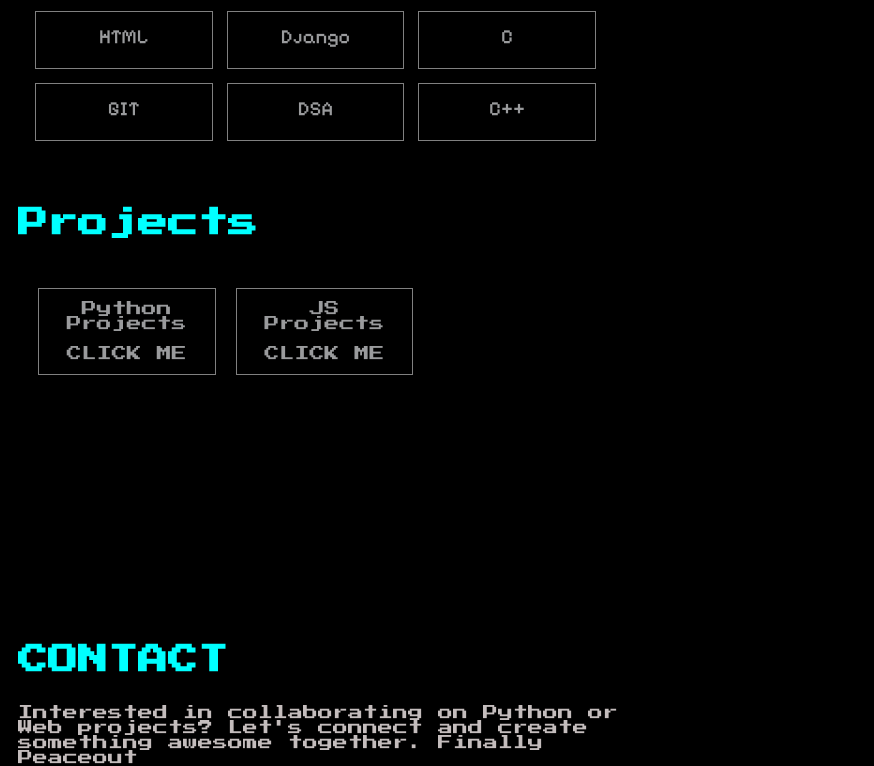
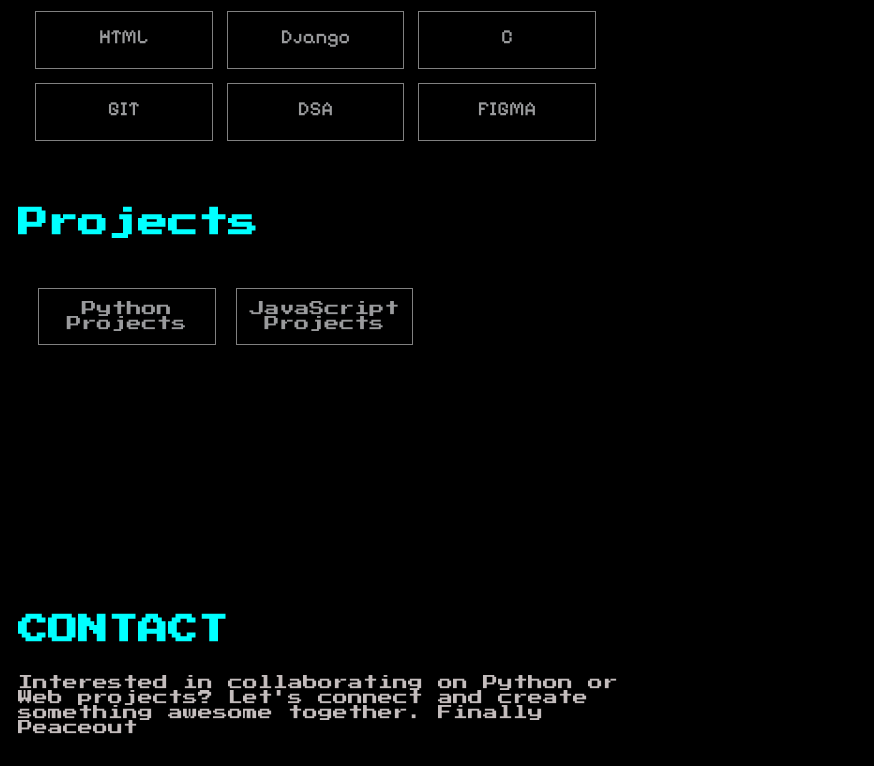
Before and after one commit to Kapiln16/website, a plain HTML site: page index.html in a window 1280 px wide. Shown: the part 1495-2261 px from the top of the page, without its empty margins (0-874 px from the left). Drawn offline with Linux system fonts and the light colour scheme.

Commit message:
index.html

```diff
--- a/index.html
+++ b/index.html
@@ -12,6 +12,7 @@ html lang="en">
     <link rel="preconnect" href="https://fonts.googleapis.com">
     <link rel="preconnect" href="https://fonts.gstatic.com" crossorigin>
     <link href="https://fonts.googleapis.com/css2?family=Pixelify+Sans:wght@400..700&display=swap" rel="stylesheet">
+
 
 </head>
 
@@ -74,24 +75,29 @@ html lang="en">
                     <div class="C">C</div>
                     <div class="git">GIT</div>
                     <div class="dsa">DSA</div>
-                    <div class="cplus">C++</div>
+                    <div class="figma">FIGMA</div>
                 </div>
 
             </section>
 
         </div>
-         <div class= "project">
+        <div class= "project">
 
                <h3 class="projectid">Projects</h3>
                 <div class="gitflex">
-                    <div class="python" >Python Projects
-                     <br> <br>
-                     <a class = "clickme" href="https://github.com/Kapiln16/Portfolio" target="_blank">  CLICK ME   </a>
+                    <div class="python" >
+
+                     <a class = "clickme"href="https://github.com/Kapiln16/Portfolio" target="_blank"> Python Projects </a>
                     </div>
-                    <div class="JavaScript">JS Projects  <br> <br>
-                     <a class = "clickme" href="https://github.com/Kapiln16/Portfolio" target="_blank">  CLICK ME   </a></div>
+
+                    <div class="JavaScript">
+                        <a  class ="clickme" href="https://github.com/Kapiln16/Portfolio" target="_blank"> JavaScript Projects </a>
+
+                        </div>
+                     </div>
                 </div>
         </div>
+
 
         <div class="contact">
             <h3 class="titlecontact">CONTACT</h3>
@@ -112,6 +118,8 @@ html lang="en">
                 </section>
             </div>
         </div>
+
+
     </main>
     <footer>
         <p> &#64;2025 Kapil Neela, All rights reserved </p>
```
